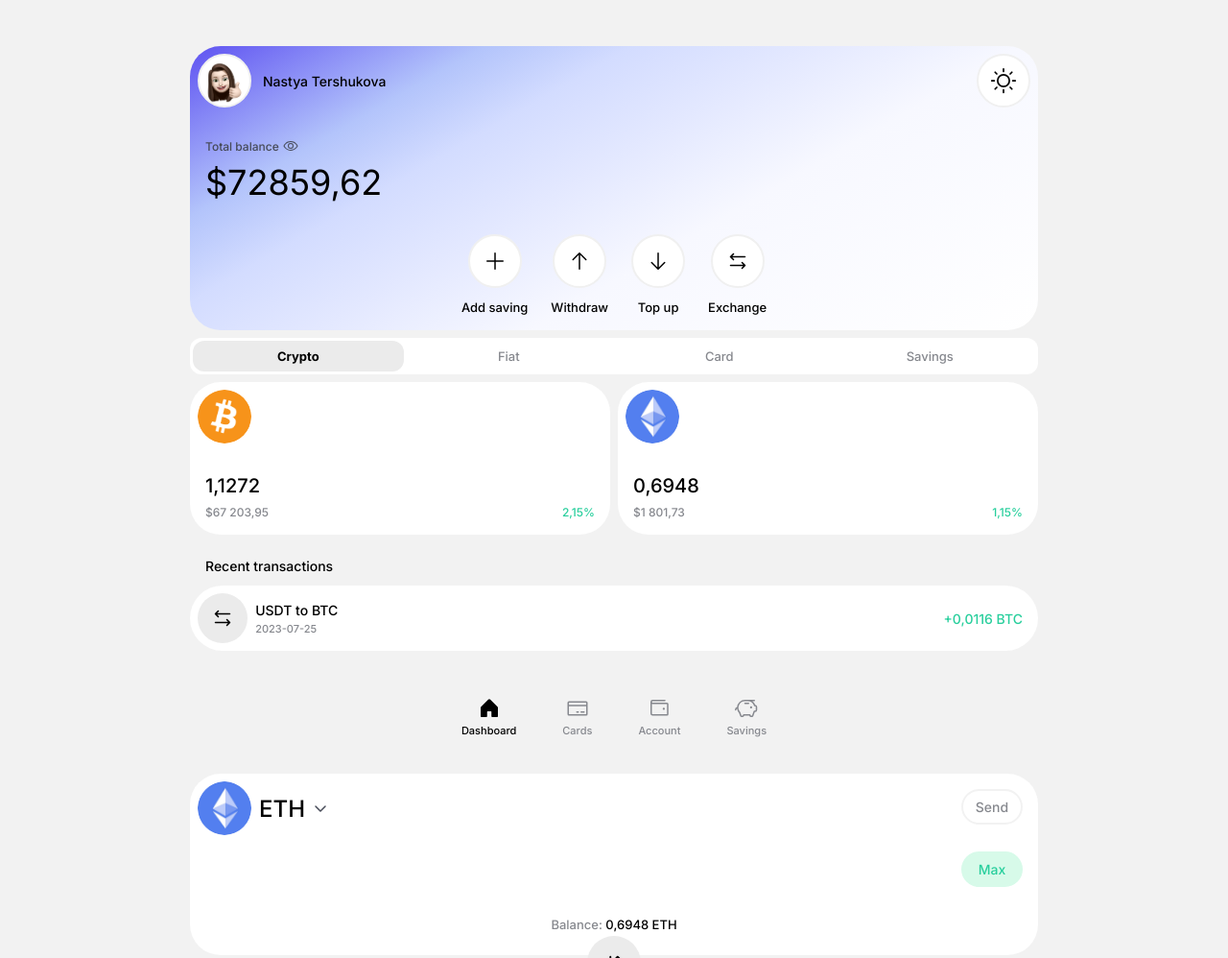
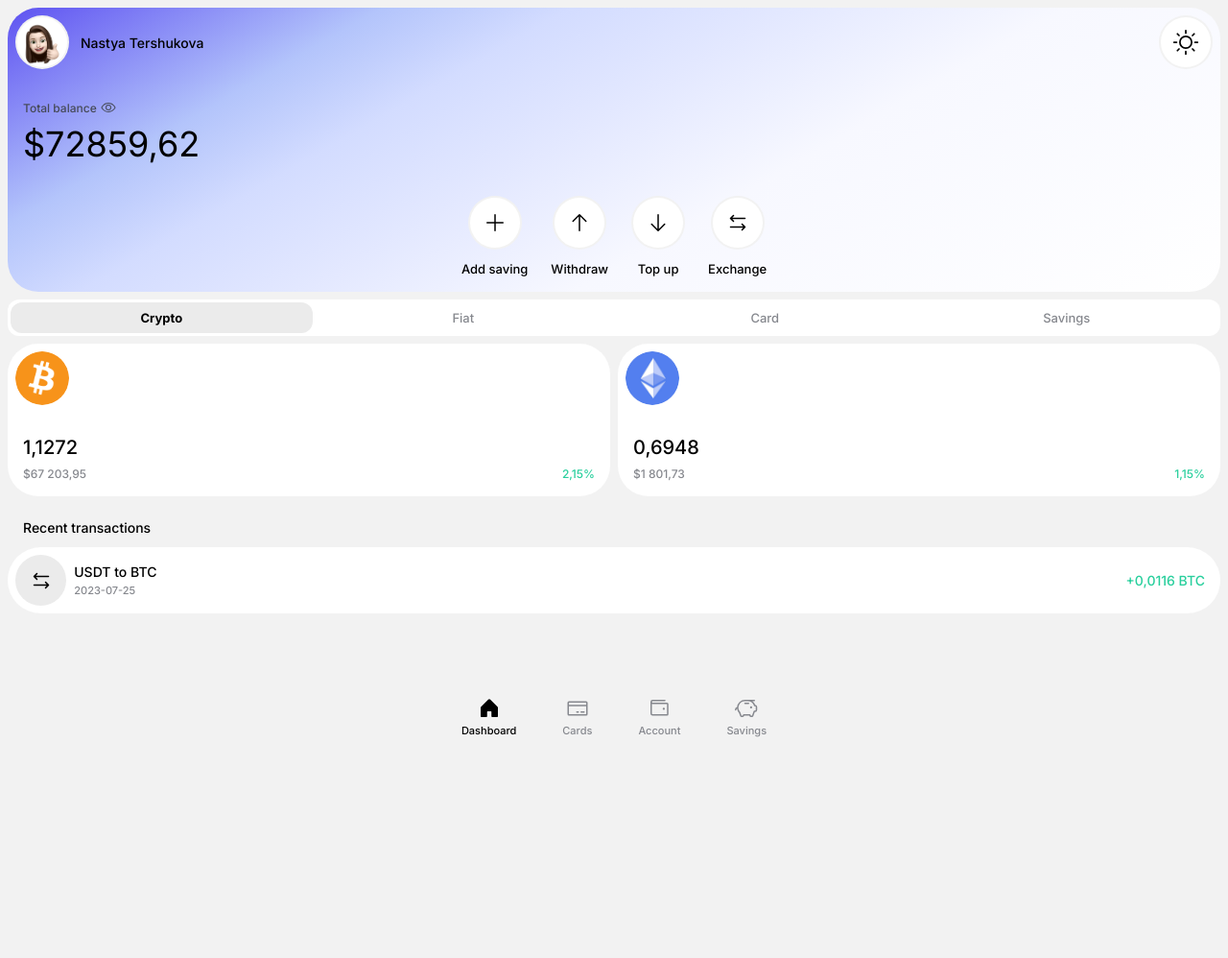
Before and after one commit to NastyaTershukova/crypto-wallet, a plain HTML site: page index.html in a window 1280 px wide. Shown: the top 998 px of the page at 96% size. After the commit the page ends 808 px from the top, so only its background shows below. Drawn offline with Linux system fonts and the light colour scheme.

Commit message:
full pizdec js

```diff
--- a/css/master.css
+++ b/css/master.css
@@ -22,7 +22,25 @@ body {
 }
 
 section {
-    padding: 48px var(--page-padding) 0 var(--page-padding);
+    display: flex;
+    flex-direction: column;
+    padding: var(--page-padding);
+    position: absolute;
+    top: 0;
+    left: 0;
+    opacity: 0;
+    pointer-events: none;
+    /* transform: translateX(100%);*/
+    /* transition: .5s ease-in-out; */
+    transition-property: opacity;
+    width: 100%;
+    /* height: 100dvh; */
+    overflow: clip;
+}
+
+section.active {
+    pointer-events: all;
+    opacity: 1;
 }
 
 .total-balance_container {
@@ -54,7 +72,8 @@ section {
 
 .round-button.light {
     background-color: #ffffff;
-    border: 2px solid #F0F0F0;
+    /* border: 2px solid #F0F0F0; */
+    border: 2px solid rgba(0,0,0,0.05);
 }
 
 .balance-header .round-button.light svg {
@@ -97,9 +116,10 @@ section {
     flex-direction: column;
     gap: 12px;
     align-items: center;
-}
-
-.total-balance_buttons span {
+    background: none;
+    border: none;
+    cursor: pointer;
+    font-family: 'Inter';
     font-size: 13px;
     text-wrap: nowrap;
     color: #000000;
@@ -217,7 +237,7 @@ section {
 .recent-transactions {
     display: flex;
     flex-direction: column;
-    /* margin-bottom: 56px; */
+    /* margin-bottom: 80px; */
 }
 
 .recent-transactions_title {
@@ -312,6 +332,7 @@ footer {
     font-size: 11px;
     font-weight: 500;
     font-family: 'Inter';
+    transition: .5s ease-out;
 }
 
 .menu-button.active {
@@ -322,6 +343,7 @@ footer {
     width: 24px;
     height: 24px;
     fill: #86888e;
+    transition: .5s ease-out;
 }
 
 .menu-button.active svg {
@@ -406,7 +428,8 @@ header {
 
 .exchange-status {
     color: #86888e;
-    border: 2px solid #F2F2F2;
+    /* border: 2px solid #F2F2F2; */
+    border: 2px solid rgba(0,0,0,0.05);
     padding: 8px 12px;
     border-radius: 24px;
     font-size: 14px;
@@ -457,7 +480,7 @@ header {
 .exchange-info {
     display: flex;
     flex-direction: column;
-    border: 2px solid rgb(219, 219, 219);
+    border: 2px solid rgba(0,0,0,0.1);
     background-color: #F2F2F2;
     padding: 16px;
     border-radius: 32px;
@@ -521,6 +544,7 @@ header {
     min-height: 100vh;
     padding-left: 16px;
     padding-right: 16px;
+    margin-top: 8px;
 }
 
 .cards-container {
--- a/index.html
+++ b/index.html
@@ -9,7 +9,7 @@
 
 <body>
     <div class="page-content">
-        <section class="main-page">
+        <section class="main-page active">
             <div class="total-balance_container">
                 <div class="balance-header">
                     <div class="balance-user">
@@ -37,46 +37,46 @@
                     <h2>$72859,62</h2>
                 </div>
                 <div class="total-balance_buttons">
-                    <div class="balance-button">
-                        <button class="round-button light">
+                    <button class="balance-button">
+                        <div class="round-button light">
                             <svg xmlns="http://www.w3.org/2000/svg" viewBox="0 0 256 256">
                                 <path
                                     d="M224,128a8,8,0,0,1-8,8H136v80a8,8,0,0,1-16,0V136H40a8,8,0,0,1,0-16h80V40a8,8,0,0,1,16,0v80h80A8,8,0,0,1,224,128Z">
                                 </path>
                             </svg>
-                        </button>
-                        <span>Add saving</span>
-                    </div>
-                    <div class="balance-button">
-                        <button class="round-button light">
+                        </div>
+                        Add saving
+                    </button>
+                    <button class="balance-button">
+                        <div class="round-button light">
                             <svg xmlns="http://www.w3.org/2000/svg" viewBox="0 0 256 256">
                                 <path
                                     d="M205.66,117.66a8,8,0,0,1-11.32,0L136,59.31V216a8,8,0,0,1-16,0V59.31L61.66,117.66a8,8,0,0,1-11.32-11.32l72-72a8,8,0,0,1,11.32,0l72,72A8,8,0,0,1,205.66,117.66Z">
                                 </path>
                             </svg>
-                        </button>
-                        <span>Withdraw</span>
-                    </div>
-                    <div class="balance-button">
-                        <button class="round-button light">
+                        </div>
+                        Withdraw
+                    </button>
+                    <button class="balance-button">
+                        <div class="round-button light">
                             <svg xmlns="http://www.w3.org/2000/svg" viewBox="0 0 256 256">
                                 <path
                                     d="M205.66,149.66l-72,72a8,8,0,0,1-11.32,0l-72-72a8,8,0,0,1,11.32-11.32L120,196.69V40a8,8,0,0,1,16,0V196.69l58.34-58.35a8,8,0,0,1,11.32,11.32Z">
                                 </path>
                             </svg>
-                        </button>
-                        <span>Top up</span>
-                    </div>
-                    <div class="balance-button">
-                        <button class="round-button light">
+                        </div>
+                        Top up
+                    </button>
+                    <button class="balance-button exchange">
+                        <div class="round-button light">
                             <svg xmlns="http://www.w3.org/2000/svg" viewBox="0 0 256 256">
                                 <path
                                     d="M213.66,181.66l-32,32a8,8,0,0,1-11.32-11.32L188.69,184H48a8,8,0,0,1,0-16H188.69l-18.35-18.34a8,8,0,0,1,11.32-11.32l32,32A8,8,0,0,1,213.66,181.66Zm-139.32-64a8,8,0,0,0,11.32-11.32L67.31,88H208a8,8,0,0,0,0-16H67.31L85.66,53.66A8,8,0,0,0,74.34,42.34l-32,32a8,8,0,0,0,0,11.32Z">
                                 </path>
                             </svg>
-                        </button>
-                        <span>Exchange</span>
-                    </div>
+                        </div>
+                        Exchange
+                    </button>
                 </div>
             </div>
             <div class="categories-menu">
@@ -122,54 +122,10 @@
                     </div>
                 </div>
             </div>
-            <footer>
-                <div class="footer-menu">
-                    <button>
-                        <div class="menu-button active">
-                            <svg xmlns="http://www.w3.org/2000/svg" viewBox="0 0 256 256">
-                                <path
-                                    d="M224,120v96a8,8,0,0,1-8,8H160a8,8,0,0,1-8-8V164a4,4,0,0,0-4-4H108a4,4,0,0,0-4,4v52a8,8,0,0,1-8,8H40a8,8,0,0,1-8-8V120a16,16,0,0,1,4.69-11.31l80-80a16,16,0,0,1,22.62,0l80,80A16,16,0,0,1,224,120Z">
-                                </path>
-                            </svg>
-                            Dashboard
-                        </div>
-                    </button>
-                    <button>
-                        <div class="menu-button">
-                            <svg xmlns="http://www.w3.org/2000/svg" viewBox="0 0 256 256">
-                                <path
-                                    d="M224,48H32A16,16,0,0,0,16,64V192a16,16,0,0,0,16,16H224a16,16,0,0,0,16-16V64A16,16,0,0,0,224,48Zm0,16V88H32V64Zm0,128H32V104H224v88Zm-16-24a8,8,0,0,1-8,8H168a8,8,0,0,1,0-16h32A8,8,0,0,1,208,168Zm-64,0a8,8,0,0,1-8,8H120a8,8,0,0,1,0-16h16A8,8,0,0,1,144,168Z">
-                                </path>
-                            </svg>
-                            Cards
-                        </div>
-                    </button>
-                    <button>
-                        <div class="menu-button">
-                            <svg xmlns="http://www.w3.org/2000/svg" viewBox="0 0 256 256">
-                                <path
-                                    d="M216,64H56a8,8,0,0,1,0-16H192a8,8,0,0,0,0-16H56A24,24,0,0,0,32,56V184a24,24,0,0,0,24,24H216a16,16,0,0,0,16-16V80A16,16,0,0,0,216,64Zm0,128H56a8,8,0,0,1-8-8V78.63A23.84,23.84,0,0,0,56,80H216Zm-48-60a12,12,0,1,1,12,12A12,12,0,0,1,168,132Z">
-                                </path>
-                            </svg>
-                            Account
-                        </div>
-                    </button>
-                    <button>
-                        <div class="menu-button">
-                            <svg xmlns="http://www.w3.org/2000/svg" viewBox="0 0 256 256">
-                                <path
-                                    d="M192,116a12,12,0,1,1-12-12A12,12,0,0,1,192,116ZM152,64H112a8,8,0,0,0,0,16h40a8,8,0,0,0,0-16Zm96,48v32a24,24,0,0,1-24,24h-2.36l-16.21,45.38A16,16,0,0,1,190.36,224H177.64a16,16,0,0,1-15.07-10.62L160.65,208h-57.3l-1.92,5.38A16,16,0,0,1,86.36,224H73.64a16,16,0,0,1-15.07-10.62L46,178.22a87.69,87.69,0,0,1-21.44-48.38A16,16,0,0,0,16,144a8,8,0,0,1-16,0,32,32,0,0,1,24.28-31A88.12,88.12,0,0,1,112,32H216a8,8,0,0,1,0,16H194.61a87.93,87.93,0,0,1,30.17,37c.43,1,.85,2,1.25,3A24,24,0,0,1,248,112Zm-16,0a8,8,0,0,0-8-8h-3.66a8,8,0,0,1-7.64-5.6A71.9,71.9,0,0,0,144,48H112A72,72,0,0,0,58.91,168.64a8,8,0,0,1,1.64,2.71L73.64,208H86.36l3.82-10.69A8,8,0,0,1,97.71,192h68.58a8,8,0,0,1,7.53,5.31L177.64,208h12.72l18.11-50.69A8,8,0,0,1,216,152h8a8,8,0,0,0,8-8Z">
-                                </path>
-                            </svg>
-                            Savings
-                        </div>
-                    </button>
-                </div>
-            </footer>
         </section>
-        <section class="exchange-page">
+        <!-- <section class="exchange-page">
             <header>
-                <button class="round-button light"><svg xmlns="http://www.w3.org/2000/svg" viewBox="0 0 256 256">
+                <button onclick="previousScreen()" class="round-button light"><svg xmlns="http://www.w3.org/2000/svg" viewBox="0 0 256 256">
                         <path
                             d="M168.49,199.51a12,12,0,0,1-17,17l-80-80a12,12,0,0,1,0-17l80-80a12,12,0,0,1,17,17L97,128Z">
                         </path>
@@ -240,7 +196,7 @@
                     </div>
                 </div>
             </div>
-        </section>
+        </section> -->
         <section class="card-page">
             <header class="page-header">
                 <span class="section-title">Cards</span>
@@ -391,7 +347,53 @@
                 </button>
             </div>
         </section>
+        <section>хуй</section>
+        <footer>
+            <div class="footer-menu">
+                <button>
+                    <div class="menu-button active">
+                        <svg xmlns="http://www.w3.org/2000/svg" viewBox="0 0 256 256">
+                            <path
+                                d="M224,120v96a8,8,0,0,1-8,8H160a8,8,0,0,1-8-8V164a4,4,0,0,0-4-4H108a4,4,0,0,0-4,4v52a8,8,0,0,1-8,8H40a8,8,0,0,1-8-8V120a16,16,0,0,1,4.69-11.31l80-80a16,16,0,0,1,22.62,0l80,80A16,16,0,0,1,224,120Z">
+                            </path>
+                        </svg>
+                        Dashboard
+                    </div>
+                </button>
+                <button>
+                    <div class="menu-button">
+                        <svg xmlns="http://www.w3.org/2000/svg" viewBox="0 0 256 256">
+                            <path
+                                d="M224,48H32A16,16,0,0,0,16,64V192a16,16,0,0,0,16,16H224a16,16,0,0,0,16-16V64A16,16,0,0,0,224,48Zm0,16V88H32V64Zm0,128H32V104H224v88Zm-16-24a8,8,0,0,1-8,8H168a8,8,0,0,1,0-16h32A8,8,0,0,1,208,168Zm-64,0a8,8,0,0,1-8,8H120a8,8,0,0,1,0-16h16A8,8,0,0,1,144,168Z">
+                            </path>
+                        </svg>
+                        Cards
+                    </div>
+                </button>
+                <button>
+                    <div class="menu-button">
+                        <svg xmlns="http://www.w3.org/2000/svg" viewBox="0 0 256 256">
+                            <path
+                                d="M216,64H56a8,8,0,0,1,0-16H192a8,8,0,0,0,0-16H56A24,24,0,0,0,32,56V184a24,24,0,0,0,24,24H216a16,16,0,0,0,16-16V80A16,16,0,0,0,216,64Zm0,128H56a8,8,0,0,1-8-8V78.63A23.84,23.84,0,0,0,56,80H216Zm-48-60a12,12,0,1,1,12,12A12,12,0,0,1,168,132Z">
+                            </path>
+                        </svg>
+                        Account
+                    </div>
+                </button>
+                <button>
+                    <div class="menu-button">
+                        <svg xmlns="http://www.w3.org/2000/svg" viewBox="0 0 256 256">
+                            <path
+                                d="M192,116a12,12,0,1,1-12-12A12,12,0,0,1,192,116ZM152,64H112a8,8,0,0,0,0,16h40a8,8,0,0,0,0-16Zm96,48v32a24,24,0,0,1-24,24h-2.36l-16.21,45.38A16,16,0,0,1,190.36,224H177.64a16,16,0,0,1-15.07-10.62L160.65,208h-57.3l-1.92,5.38A16,16,0,0,1,86.36,224H73.64a16,16,0,0,1-15.07-10.62L46,178.22a87.69,87.69,0,0,1-21.44-48.38A16,16,0,0,0,16,144a8,8,0,0,1-16,0,32,32,0,0,1,24.28-31A88.12,88.12,0,0,1,112,32H216a8,8,0,0,1,0,16H194.61a87.93,87.93,0,0,1,30.17,37c.43,1,.85,2,1.25,3A24,24,0,0,1,248,112Zm-16,0a8,8,0,0,0-8-8h-3.66a8,8,0,0,1-7.64-5.6A71.9,71.9,0,0,0,144,48H112A72,72,0,0,0,58.91,168.64a8,8,0,0,1,1.64,2.71L73.64,208H86.36l3.82-10.69A8,8,0,0,1,97.71,192h68.58a8,8,0,0,1,7.53,5.31L177.64,208h12.72l18.11-50.69A8,8,0,0,1,216,152h8a8,8,0,0,0,8-8Z">
+                            </path>
+                        </svg>
+                        Savings
+                    </div>
+                </button>
+            </div>
+        </footer>
     </div>
+    <script src="js/master.js"></script>
 </body>
 
 </html>
```
Also changed, not shown: js/master.js (+21 -0 lines).
